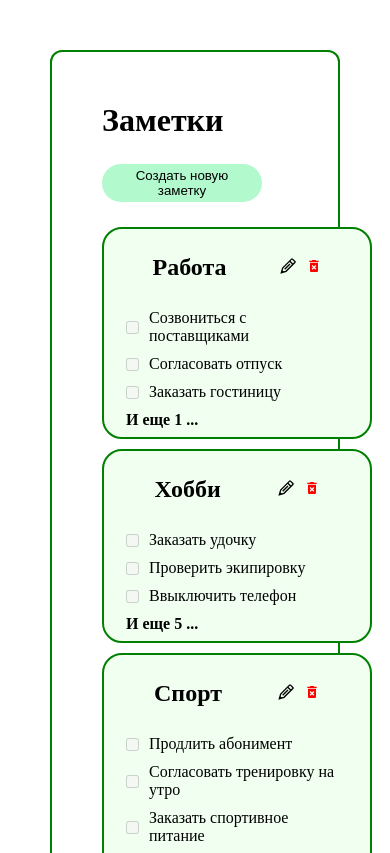
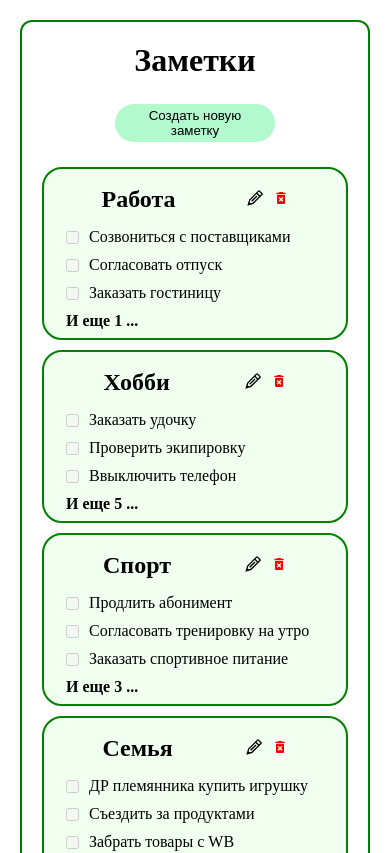
Before and after one commit to Mambet1201/todoList, a React (Vite) app: page / in a window 390 px wide. Shown: the top 853 px of the page. Built offline with nearby package versions, Linux system fonts and the light colour scheme.

Commit message:
Update Appp.css

```diff
--- a/src/components/TodoTask/Appp.css
+++ b/src/components/TodoTask/Appp.css
@@ -157,6 +157,16 @@ li {
   background-color: rgb(249, 240, 165);
 }
 
+@media (max-width: 920px) {
+  .buttons button {
+    margin: 13px;
+    padding: 13px;
+    width: 150px;
+    border-radius: 15px;
+    border: none;
+  }
+}
+
 @media (max-width: 760px) {
   .modalBlock {
     position: absolute;
@@ -189,4 +199,67 @@ li {
     flex-wrap: wrap;
     justify-content: space-between;
   }
+  .addNotesBlock {
+    width: 100%;
+    text-align: center;
+  }
+  .container {
+    margin: 20px;
+    padding: 20px;
+    display: flex;
+    align-items: center;
+    justify-content: center;
+    flex-direction: column;
+    gap: 25px;
+    justify-content: space-around;
+    border: 2px solid green;
+    border-radius: 12px;
+  }
+  .infoBlock {
+    display: flex;
+    flex-direction: column;
+    padding-top: 17px;
+    gap: 7px;
+    width: 100%;
+    border: 2px solid green;
+    border-radius: 20px;
+    background-color: honeydew;
+  }
+  .todoItem {
+    display: flex;
+    padding: 20px;
+    margin: 50px auto;
+    width: 90%;
+    flex-direction: column;
+    gap: 10px;
+    border: 2px solid green;
+    border-radius: 25px;
+  }
 }
+@media (max-width: 645px) {
+  .modalBlock {
+    position: absolute;
+    width: 70%;
+    top: 200px;
+    left: 15%;
+    background-color: aqua;
+    opacity: 1;
+    transition: opacity 0.3s;
+    height: 150px;
+    display: flex;
+    flex-direction: column;
+    align-items: center;
+    justify-content: center;
+  }
+  .buttons button {
+    margin: 7px;
+    padding: 9px;
+    width: 178px;
+    border-radius: 11px;
+    border: none;
+  }
+  .buttons {
+    display: flex;
+    flex-direction: column;
+  }
+}
```
